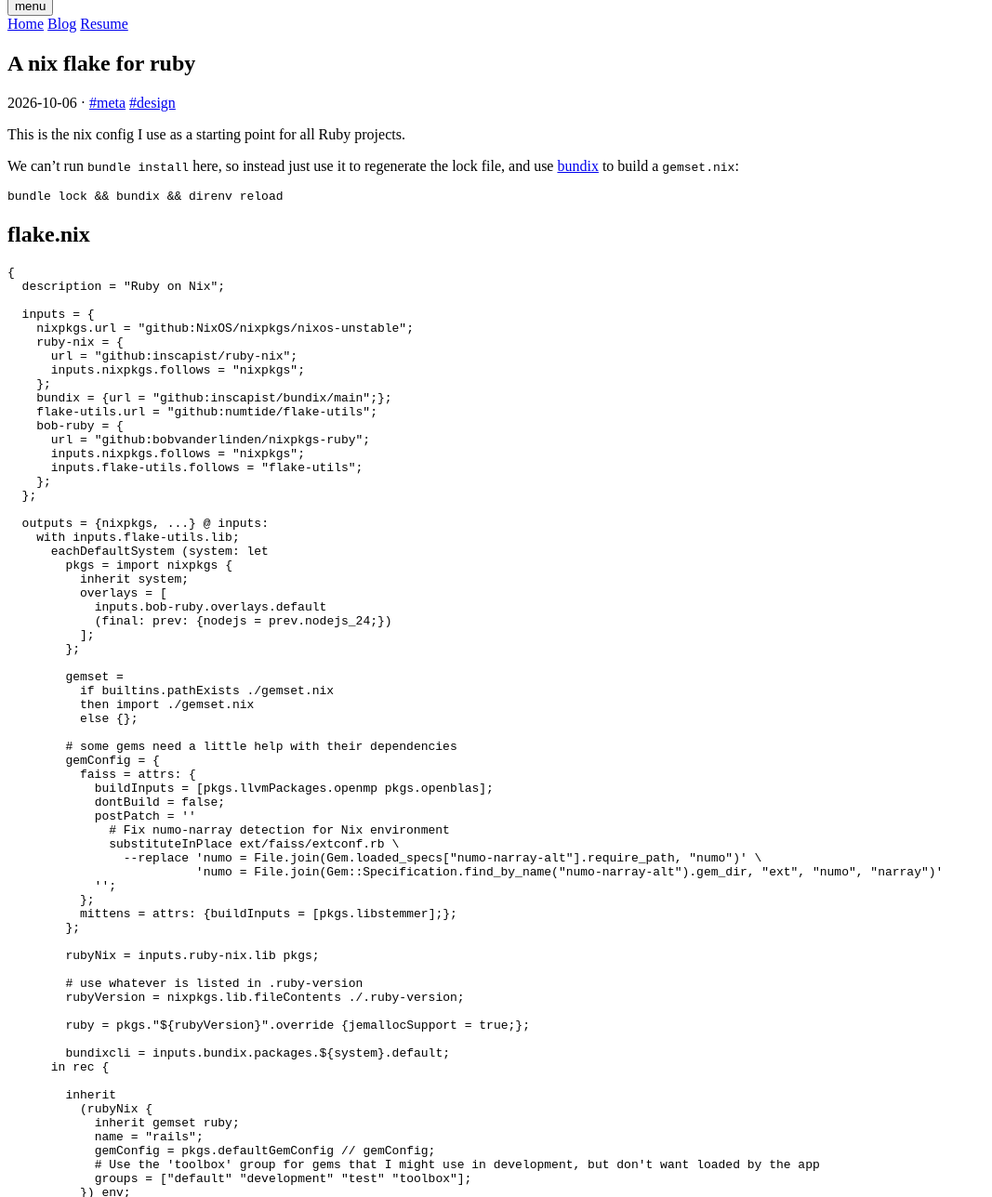
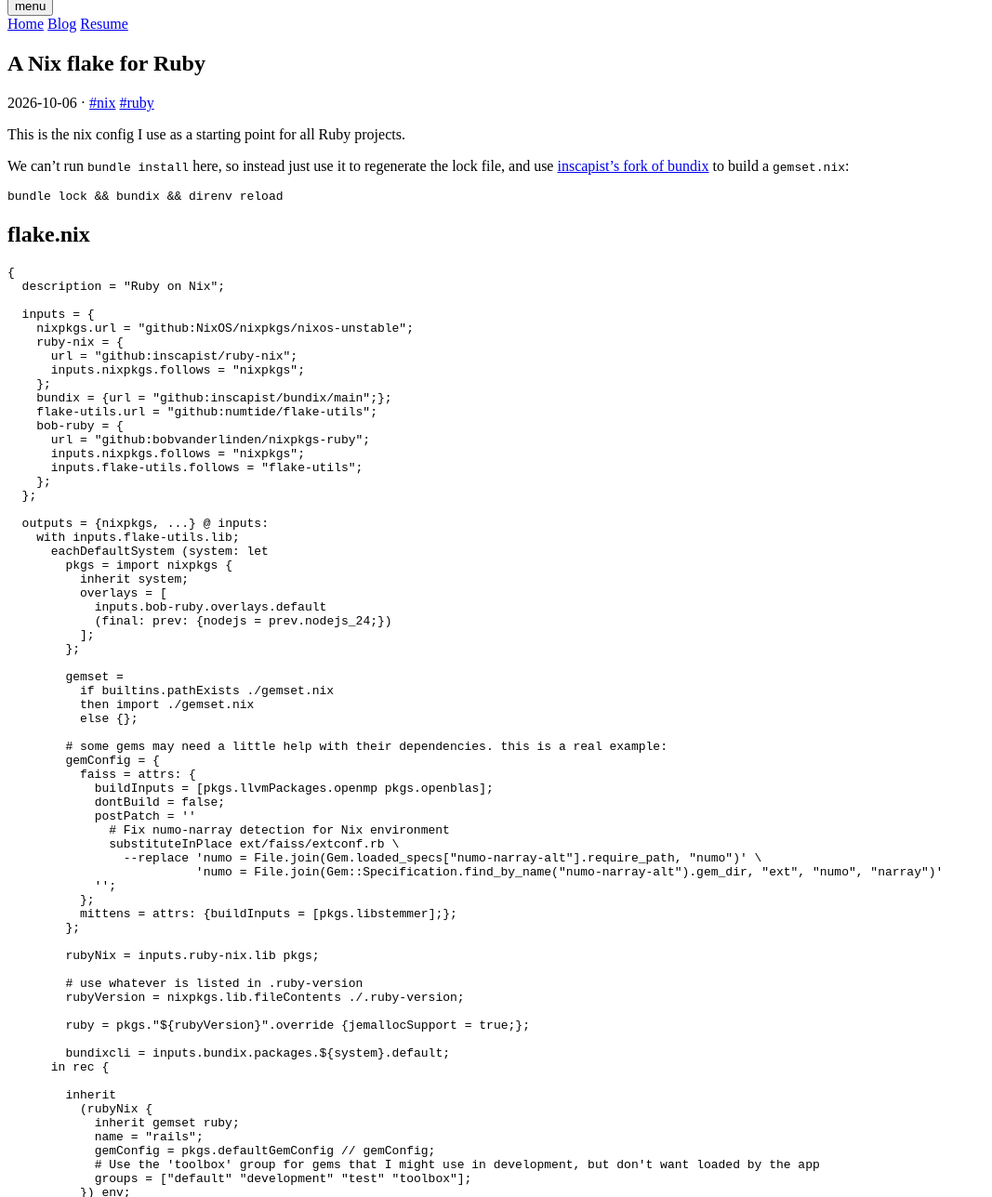
Before and after one commit to emptyflask/recursing.dev, a Jekyll site: the page built from _posts/2026-10-06-a-nix-flake-for-ruby.md, in a window 1280 px wide and 1400 px high, cut to the strip 112-1400 px from the top of the window. Shown: the whole strip at 93% size, without its empty margins (0-1067 px from the left). Built offline with Jekyll 4.4.1, drawn with Linux system fonts in a browser that asks for light colours.

````diff
--- a/_posts/2026-10-06-a-nix-flake-for-ruby.md
+++ b/_posts/2026-10-06-a-nix-flake-for-ruby.md
@@ -1,11 +1,11 @@
 ---
-title: "A nix flake for ruby"
-tags: [meta, design]
+title: "A Nix flake for Ruby"
+tags: [nix, ruby]
 ---
 
 This is the nix config I use as a starting point for all Ruby projects.
 
-We can't run `bundle install` here, so instead just use it to regenerate the lock file, and use [bundix](https://github.com/inscapist/bundix.git) to build a `gemset.nix`:
+We can't run `bundle install` here, so instead just use it to regenerate the lock file, and use [inscapist's fork of bundix](https://github.com/inscapist/bundix.git) to build a `gemset.nix`:
 
 ```sh
 bundle lock && bundix && direnv reload
@@ -47,7 +47,7 @@ bundle lock && bundix && direnv reload
           then import ./gemset.nix
           else {};
 
-        # some gems need a little help with their dependencies
+        # some gems may need a little help with their dependencies. this is a real example:
         gemConfig = {
           faiss = attrs: {
             buildInputs = [pkgs.llvmPackages.openmp pkgs.openblas];
````
Also changed, not shown: _posts/2026-10-17-two-months-of-hermes.md (added, +84 -0 lines).
